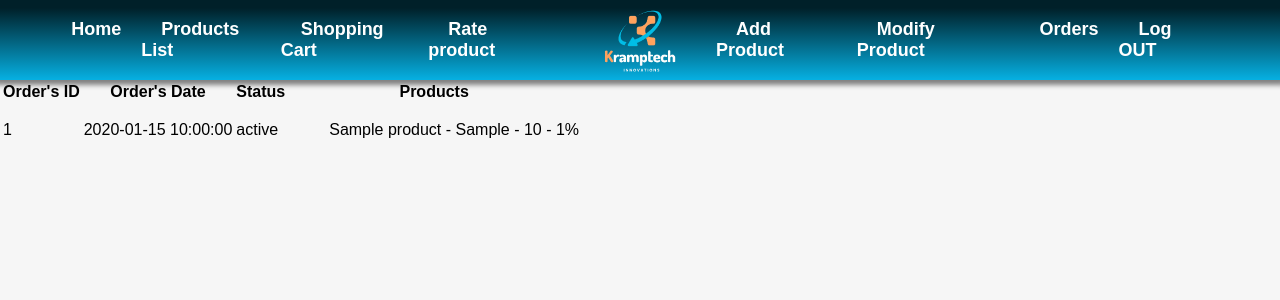
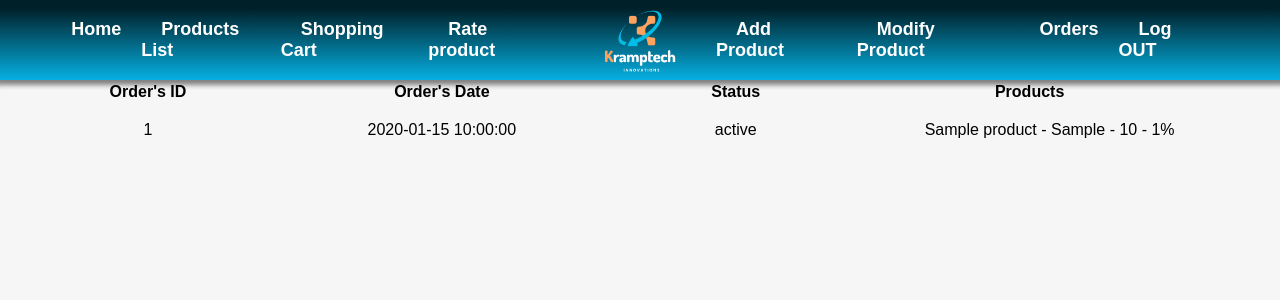
Before and after one commit to ouachtou/PHP-BDD, a PHP site: page /orders.php in a window 1280 px wide. Shown: the top 300 px of the page. Run offline with PHP 8.4, Linux system fonts and the light colour scheme; the visitor is signed in with stand-in values (Sample User, id 1); tables that the repository leaves empty hold one stand-in row (values such as "Sample post").

Commit message:
css for orders.php

```diff
--- a/public/orders.php
+++ b/public/orders.php
@@ -9,6 +9,12 @@ require_once __DIR__ . '/../src/init.php';
     <meta charset="UTF-8">
     <meta name="viewport" content="width=device-width, initial-scale=1.0">
     <title>TechShop - Orders</title>
+    <style>
+        td, th {
+            width: 25%;
+            text-align: center;
+        }
+    </style>
 </head>
 
 <body>
```
